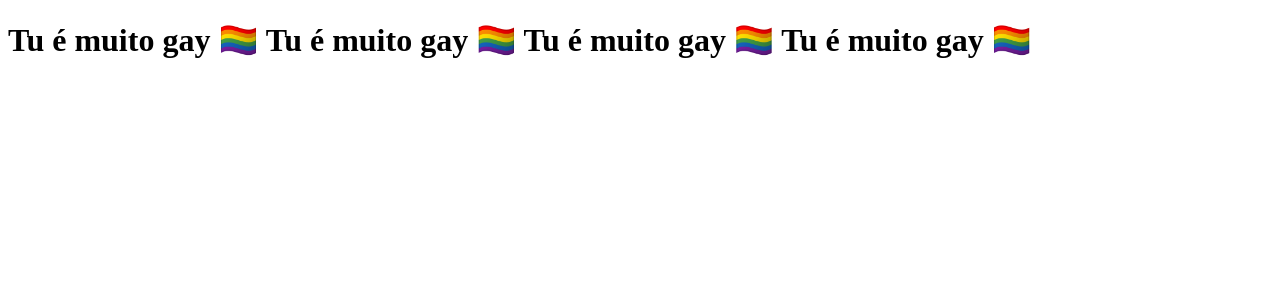
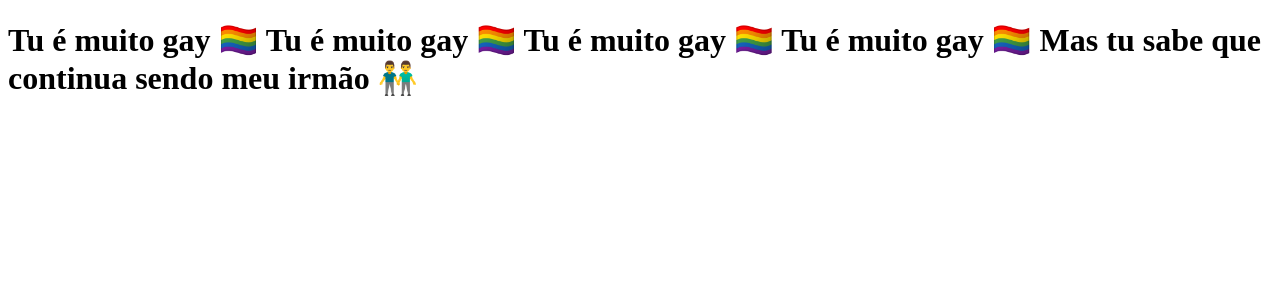
Before and after one commit to BrazTh/clone-tabnews, a Next.js app: page / in a window 1280 px wide. Shown: the top 300 px of the page. Built offline with nearby package versions, Linux system fonts and the light colour scheme.

Commit message:
Adiciona uma frase de carinho kkkkkk

```diff
--- a/pages/index.js
+++ b/pages/index.js
@@ -1,9 +1,12 @@
 function Home () {
-    return <h1> Tu é muito gay 🏳️‍🌈
+    return (
+    <h1> Tu é muito gay 🏳️‍🌈
         Tu é muito gay 🏳️‍🌈
         Tu é muito gay 🏳️‍🌈
         Tu é muito gay 🏳️‍🌈
+        Mas tu sabe que continua sendo meu irmão 👬
     </h1>
+    )
 }
 
 export default Home;
```
